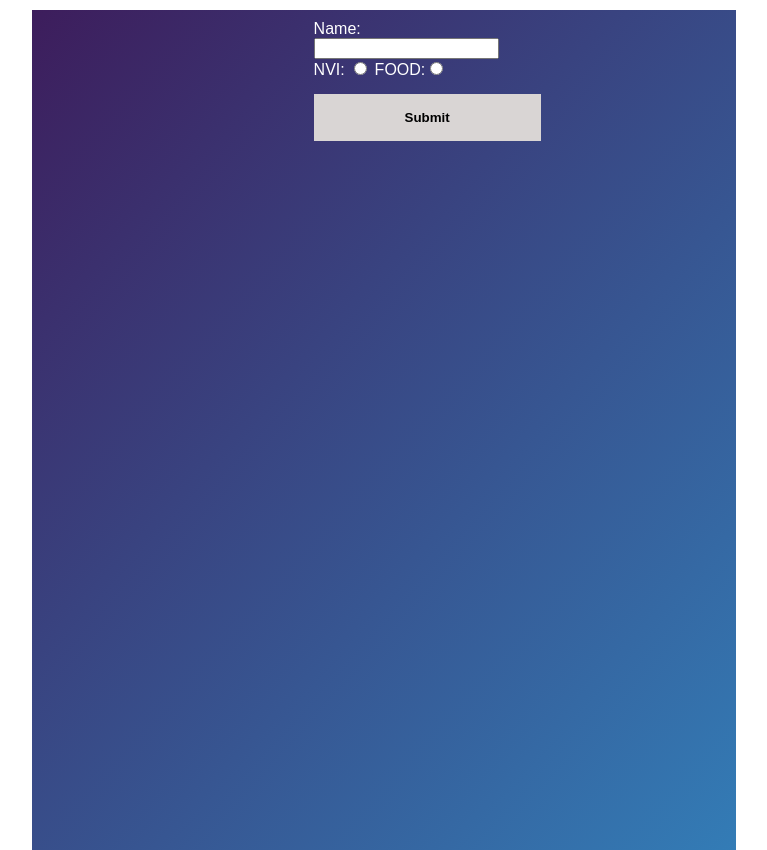
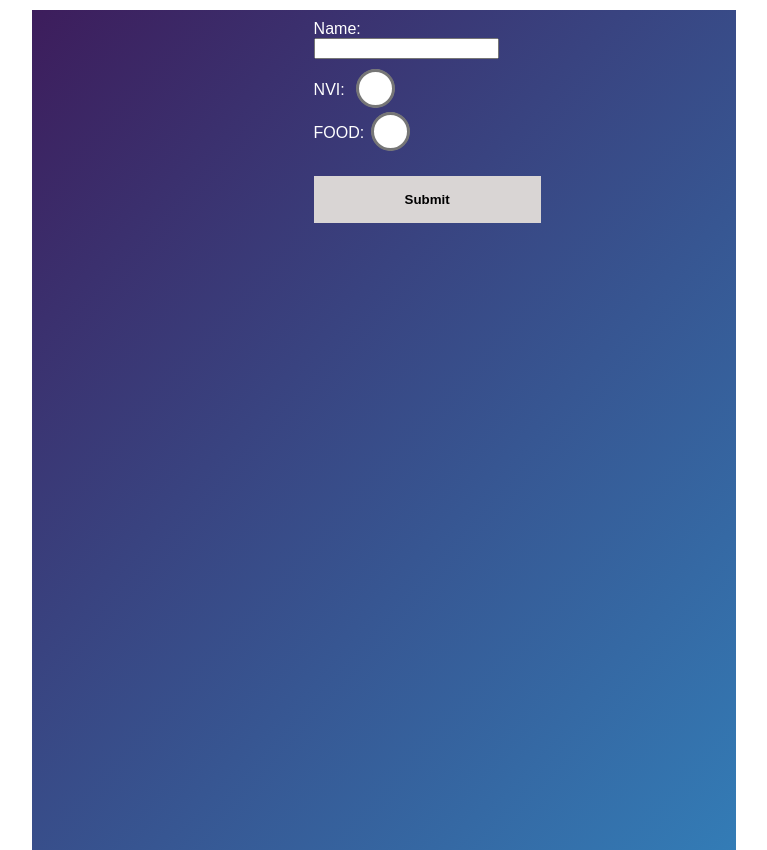
Before and after one commit to theliamdavidson/cssSplit, a Flask app: page / in a window 1280 px wide. Shown: the part 40-890 px from the top of the page, without its empty margins (256-1023 px from the left). Run offline with Flask 2, Linux system fonts and the light colour scheme.

Commit message:
changing how the options are chosen

```diff
--- a/hostR.py
+++ b/hostR.py
@@ -19,12 +19,12 @@ def index_call():
                             test = patient_instance.test_type,
                             current_vessel_values = selected_vessel[1])
 
-@app.route('/')
+@app.route('/', methods=['POST','GET'])
 def home():
     patient_instance.__init__()
     return render_template('home.html')
 
-@app.route('/home')
+@app.route('/home', methods=['POST','GET'])
 def althome():
     patient_instance.__init__()
     return render_template('home.html')
--- a/static/css/main.css
+++ b/static/css/main.css
@@ -65,6 +65,10 @@ input[type=submit]{
 
   display: inline-block;
 
+}
+input[type=radio]{
+  transform: scale(3);
+  margin: 7px 20px;
 }
 div.data_form{
   width: 40%;
--- a/templates/home.html
+++ b/templates/home.html
@@ -6,10 +6,10 @@
         <div class="container">
         <div class="data_content_box">
             <div class="home">
-                <form method="POST" action="/read_data">
+                <form method="POST" action="/landing">
                     Name: <input type="text" name="fname" required><br>
-                    NVI: <input type="radio" id="NVI" name="test" value="NVI">
-                    FOOD:<input type="radio" id="Food" name="test" value="Food">
+                    <p>NVI: <input type="radio" id="NVI" name="test" value="NVI" required></p>
+                    <p>FOOD:<input type="radio" id="Food" name="test" value="Food" required></p>
                     <input type="submit" value="Submit">
                 </form>
             </div>
```
Also changed, not shown: 1 other file.
